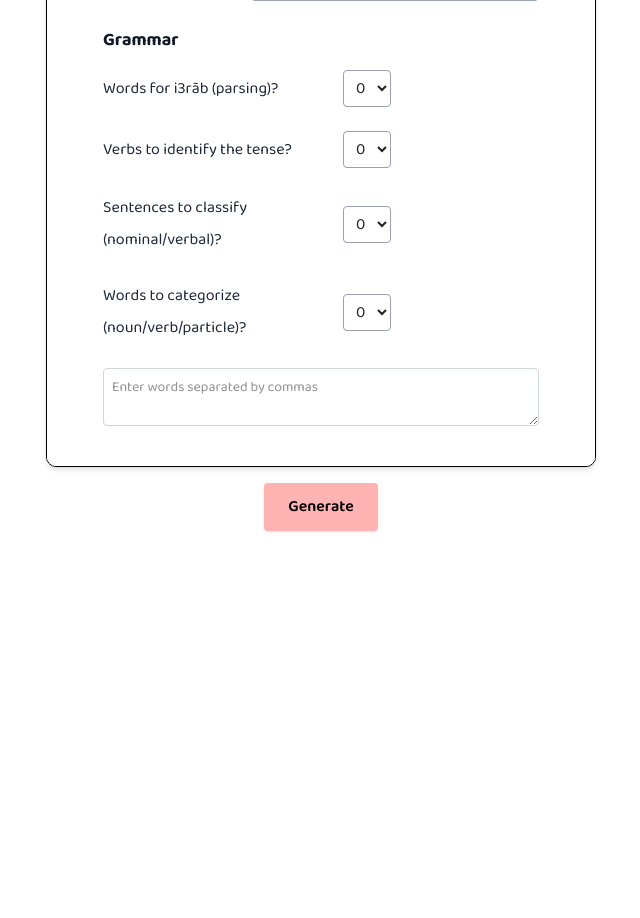
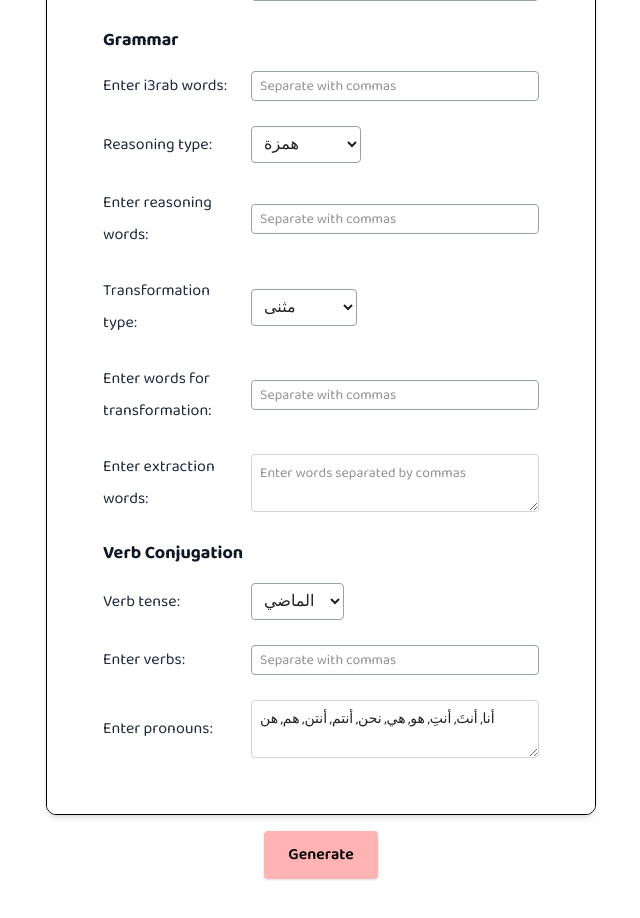
Before and after one commit to lynlyna04/AQG, a React (Vite) app in the folder QG/: page /generate-subjectopt in a window 1280 px wide. Shown: the part 480-1398 px from the top of the page, without its empty margins (319-959 px from the left). Before the commit the page ends 1091 px from the top, so only its background shows below. Built offline with nearby package versions, Linux system fonts and the light colour scheme.

Commit message:
all questions fixed

```diff
--- a/QG/src/Subjectopt.jsx
+++ b/QG/src/Subjectopt.jsx
@@ -3,8 +3,8 @@ import { useLanguage } from "./hooks/useLanguage";
 import { useState, useEffect } from "react";
 
 function Subjectopt() {
-  const [i3rabCount, setI3rabCount] = useState(0);
   const [i3rabWords, setI3rabWords] = useState([]);
+  const [i3rabInput, setI3rabInput] = useState(""); // New state for i3rab input field
   const [qCount, setQCount] = useState(0);
   const [userInputWords, setUserInputWords] = useState('');
   const [synoWords, setUserSynoWords] = useState("");
@@ -16,7 +16,6 @@ function Subjectopt() {
   const [isLoading, setIsLoading] = useState(false);
 
   // Store temporary values that will be applied to preview only when generate is clicked
-  const [tempI3rabCount, setTempI3rabCount] = useState(0);
   const [tempQCount, setTempQCount] = useState(0);
 
   // Get language from context - this will be used only for the left panel
@@ -24,13 +23,31 @@ function Subjectopt() {
   const [antonymsInput, setAntonymsInput] = useState("");
   const [parsedAntonyms, setParsedAntonyms] = useState([]);
   const [parsedSyno, setParsedSyno] = useState([]);
+  const [transformType, setTransformType] = useState("مثنى"); // Default transformation type
+  const [transformInput, setTransformInput] = useState("");
+
+  // New states for تعليل (grammatical reasoning)
+  const [taleelType, setTaleelType] = useState("همزة");
+  const [taleelWords, setTaleelWords] = useState("");
+  const [parsedTaleelWords, setParsedTaleelWords] = useState([]);
+
+  // New states for verb conjugation (تصريف الأفعال)
+  const [verbInput, setVerbInput] = useState("");
+  const [parsedVerbs, setParsedVerbs] = useState([]);
+  const [pronounsInput, setPronounsInput] = useState("أنا, أنتَ, أنتِ, هو, هي, نحن, أنتم, أنتن, هم, هن");
+  const [parsedPronouns, setParsedPronouns] = useState([]);
+  const [verbTense, setVerbTense] = useState("الماضي");
 
   // For the preview block, always use Arabic settings regardless of useLanguage
   const previewIsArabic = true;
 
   const handleChange = (event) => {
     setUserInputWords(event.target.value);
-    handleParseWords();
+  };
+
+  // Handler for i3rab input changes
+  const handleI3rabInputChange = (event) => {
+    setI3rabInput(event.target.value);
   };
 
   function handleParseWords() {
@@ -38,7 +55,7 @@ function Subjectopt() {
       .split(/[,،]/) // Regex to split on either , or ،
       .map(word => word.trim())
       .filter(Boolean);
-    setParsedWords(words); // Store in temporary state
+    setParsedWords(words);
   }
 
   function handleParseAntonyms() {
@@ -57,6 +74,71 @@ function Subjectopt() {
     setParsedSyno(words);
   }
 
+  // Function to parse and set i3rab words from the input
+  function handleParseI3rab() {
+    const words = i3rabInput
+      .split(/[,،]/)
+      .map(word => word.trim())
+      .filter(Boolean);
+    setI3rabWords(words);
+  }
+
+  // Function to parse and set تعليل words from input
+  function handleParseTaleelWords() {
+    const words = taleelWords
+      .split(/[,،]/)
+      .map(word => word.trim())
+      .filter(Boolean);
+    setParsedTaleelWords(words);
+  }
+
+  // Function to parse and set verbs from input
+  function handleParseVerbs() {
+    const verbs = verbInput
+      .split(/[,،]/)
+      .map(verb => verb.trim())
+      .filter(Boolean);
+    setParsedVerbs(verbs);
+  }
+
+  // Function to parse and set pronouns from input
+  function handleParsePronouns() {
+    const pronouns = pronounsInput
+      .split(/[,،]/)
+      .map(pronoun => pronoun.trim())
+      .filter(Boolean);
+    setParsedPronouns(pronouns);
+  }
+
+  const handleTransformTypeChange = (event) => {
+    setTransformType(event.target.value);
+  };
+
+  const handleTransformInputChange = (event) => {
+    setTransformInput(event.target.value);
+  };
+
+  // Handlers for تعليل (reasoning) input and type
+  const handleTaleelTypeChange = (event) => {
+    setTaleelType(event.target.value);
+  };
+
+  const handleTaleelWordsChange = (event) => {
+    setTaleelWords(event.target.value);
+  };
+
+  // Handlers for verb conjugation inputs
+  const handleVerbInputChange = (event) => {
+    setVerbInput(event.target.value);
+  };
+
+  const handlePronounsInputChange = (event) => {
+    setPronounsInput(event.target.value);
+  };
+
+  const handleVerbTenseChange = (event) => {
+    setVerbTense(event.target.value);
+  };
 
   useEffect(() => {
     const savedText = localStorage.getItem("subjectText");
@@ -64,22 +146,6 @@ function Subjectopt() {
       setPreviewText(savedText);
     }
   }, []);
-
-  // Remove the useEffect that updates i3rabWords whenever i3rabCount changes
-  // since we only want this to happen on Generate click
-
-  function getRandomWords(text, count) {
-    const words = text
-      .replace(/[.,/#!$%^&*;:{}=\-_`~()[\]؟،«»]/g, "") // remove Arabic & English punctuation
-      .split(/\s+/)
-      .filter(Boolean); // remove empty strings
-
-    // Shuffle the words randomly
-    const shuffled = [...words].sort(() => 0.5 - Math.random());
-
-    // Return the first `count` words
-    return shuffled.slice(0, count);
-  }
 
   useEffect(() => {
     const storedOptions = localStorage.getItem('subjectQuestions'); // ✅ correct key
@@ -99,17 +165,14 @@ function Subjectopt() {
     setIsLoading(true);
 
     // Apply the temporary values
-    setI3rabCount(tempI3rabCount);
     setQCount(tempQCount);
     handleParseSyno();
-    handleParseAntonyms(); // ✅ add this
-
-    if (tempI3rabCount > 0 && previewText) {
-      const selectedWords = getRandomWords(previewText, tempI3rabCount);
-      setI3rabWords(selectedWords);
-    } else {
-      setI3rabWords([]);
-    }
+    handleParseAntonyms();
+    handleParseWords();
+    handleParseI3rab(); // Parse the i3rab words on generate click
+    handleParseTaleelWords(); // Parse تعليل words on generate click
+    handleParseVerbs(); // Parse verbs for conjugation
+    handleParsePronouns(); // Parse pronouns for conjugation table
 
     setTimeout(() => {
       setIsLoading(false);
@@ -174,7 +237,6 @@ function Subjectopt() {
                 />
               </div>
 
-
               {/* Antonyms Input */}
               <div className="flex items-center mb-6 gap-2">
                 <p className="text-gray-800 w-35">
@@ -193,60 +255,87 @@ function Subjectopt() {
                 {language === "ar" ? "القواعد" : "Grammar"}
               </h3>
 
-              {/* iʿrāb Question */}
-              <div className="flex items-center mb-6">
-                <p className="text-gray-800 w-60">
-                  {language === "ar" ? "كم عدد الكلمات المطلوبة للإعراب؟" : "Words for i3rāb (parsing)?"}
+              {/* I3rab Input Field - New field for i3rab words */}
+              <div className="flex items-center gap-2 mb-6">
+                <p className="text-gray-800 w-35">
+                  {language === "ar" ? "أدخل كلمات الإعراب:" : "Enter i3rab words:"}
+                </p>
+                <input
+                  type="text"
+                  className="flex-grow border border-gray-400 rounded px-2 py-1 text-sm"
+                  placeholder={language === "ar" ? "افصل بين الكلمات بفواصل" : "Separate with commas"}
+                  value={i3rabInput}
+                  onChange={handleI3rabInputChange}
+                />
+              </div>
+
+              {/* تعليل (Grammatical reasoning) section */}
+              <div className="flex items-center mb-6 gap-2">
+                <p className="text-gray-800 w-35">
+                  {language === "ar" ? "نوع التعليل:" : "Reasoning type:"}
                 </p>
                 <select
                   className="border border-gray-400 rounded px-2 py-1"
-                  value={tempI3rabCount}
-                  onChange={(e) => setTempI3rabCount(parseInt(e.target.value))}
+                  value={taleelType}
+                  onChange={handleTaleelTypeChange}
                 >
-                  <option value="0">0</option>
-                  <option value="1">1</option>
-                  <option value="2">2</option>
-                  <option value="3">3</option>
+                  <option value="همزة">همزة</option>
+                  <option value="تاء مفتوحة">تاء مفتوحة</option>
+                  <option value="تاء مربوطة">تاء مربوطة</option>
+                  <option value="ألف لينة">ألف لينة</option>
                 </select>
               </div>
 
-              {/* Tense Identification */}
-              <div className="flex items-center mb-6">
-                <p className="text-gray-800 w-60">
-                  {language === "ar" ? "كم عدد الأفعال لتحديد الزمن؟" : "Verbs to identify the tense?"}
+              {/* تعليل words input */}
+              <div className="flex items-center mb-6 gap-2">
+                <p className="text-gray-800 w-35">
+                  {language === "ar" ? "أدخل كلمات التعليل:" : "Enter reasoning words:"}
                 </p>
-                <select className="border border-gray-400 rounded px-2 py-1">
-                  <option value="0">0</option>
-                  <option value="1">1</option>
-                  <option value="2">2</option>
-                  <option value="3">3</option>
+                <input
+                  type="text"
+                  className="flex-grow border border-gray-400 rounded px-2 py-1 text-sm"
+                  placeholder={language === "ar" ? "افصل بين الكلمات بفواصل" : "Separate with commas"}
+                  value={taleelWords}
+                  onChange={handleTaleelWordsChange}
+                />
+              </div>
+
+              {/* Transformation selector */}
+              <div className="flex items-center mb-6 gap-2">
+                <p className="text-gray-800 w-35">
+                  {language === "ar" ? "نوع التحويل:" : "Transformation type:"}
+                </p>
+                <select
+                  className="border border-gray-400 rounded px-2 py-1"
+                  value={transformType}
+                  onChange={handleTransformTypeChange}
+                >
+                  <option value="مثنى">مثنى</option>
+                  <option value="جمع مذكر">جمع مذكر</option>
+                  <option value="جمع مؤنث">جمع مؤنث</option>
+                  <option value="مفرد">مفرد</option>
                 </select>
               </div>
 
-              <div className="flex items-center mb-6">
-                <p className="text-gray-800 w-60">
-                  {language === "ar" ? "كم عدد الجمل لتحديد نوع الجملة؟" : "Sentences to classify (nominal/verbal)?"}
+              {/* Transformation input field */}
+              <div className="flex items-center mb-6 gap-2">
+                <p className="text-gray-800 w-35">
+                  {language === "ar" ? "أدخل الكلمات للتحويل:" : "Enter words for transformation:"}
                 </p>
-                <select className="border border-gray-400 rounded px-2 py-1">
-                  <option value="0">0</option>
-                  <option value="1">1</option>
-                  <option value="2">2</option>
-                  <option value="3">3</option>
-                </select>
+                <input
+                  type="text"
+                  className="flex-grow border border-gray-400 rounded px-2 py-1 text-sm"
+                  placeholder={language === "ar" ? "افصل بين الكلمات بفواصل" : "Separate with commas"}
+                  value={transformInput}
+                  onChange={handleTransformInputChange}
+                />
               </div>
 
-              <div className="flex items-center mb-6">
-                <p className="text-gray-800 w-60">
-                  {language === "ar" ? "كم عدد الكلمات لتحديد نوع الكلمة؟" : "Words to categorize (noun/verb/particle)?"}
+              {/* Extract Words Input Field */}
+                <div className="flex items-center gap-2 mb-6">
+                <p className="text-gray-800 w-35">
+                  {language === "ar" ? "أدخل كلمات للاستخراج :" : "Enter extraction words:"}
                 </p>
-                <select className="border border-gray-400 rounded px-2 py-1">
-                  <option value="0">0</option>
-                  <option value="1">1</option>
-                  <option value="2">2</option>
-                  <option value="3">3</option>
-                </select>
-              </div>
-              <div className="flex items-center gap-2 mb-2">
                 <textarea
                   className="flex-grow border border-gray-300 p-2 rounded text-sm"
                   rows="2"
@@ -254,12 +343,55 @@ function Subjectopt() {
                   value={userInputWords}
                   onChange={handleChange}
                 />
-                {/*<button
-                  onClick={handleParseWords}
-                  className="bg-[#FFB3B3] text-black font-semibold px-3 py-1 rounded shadow hover:bg-[#ffa1a1] transition text-sm"
+              </div>
+
+              {/* Verb Conjugation Section */}
+              <h3 className="text-lg font-bold text-gray-900 mb-4">
+                {language === "ar" ? "تصريف الأفعال" : "Verb Conjugation"}
+              </h3>
+
+              {/* Verb tense selector */}
+              <div className="flex items-center mb-6 gap-2">
+                <p className="text-gray-800 w-35">
+                  {language === "ar" ? "زمن الفعل:" : "Verb tense:"}
+                </p>
+                <select
+                  className="border border-gray-400 rounded px-2 py-1"
+                  value={verbTense}
+                  onChange={handleVerbTenseChange}
                 >
-                  تحليل
-                </button>*/}
+                  <option value="الماضي">الماضي</option>
+                  <option value="المضارع">المضارع</option>
+                  <option value="الأمر">الأمر</option>
+                </select>
+              </div>
+
+              {/* Verbs input */}
+              <div className="flex items-center mb-6 gap-2">
+                <p className="text-gray-800 w-35">
+                  {language === "ar" ? "أدخل الأفعال:" : "Enter verbs:"}
+                </p>
+                <input
+                  type="text"
+                  className="flex-grow border border-gray-400 rounded px-2 py-1 text-sm"
+                  placeholder={language === "ar" ? "افصل بين الأفعال بفواصل" : "Separate with commas"}
+                  value={verbInput}
+                  onChange={handleVerbInputChange}
+                />
+              </div>
+
+              {/* Pronouns input */}
+              <div className="flex items-center mb-6 gap-2">
+                <p className="text-gray-800 w-35">
+                  {language === "ar" ? "أدخل الضمائر:" : "Enter pronouns:"}
+                </p>
+                <textarea
+                  className="flex-grow border border-gray-300 p-2 rounded text-sm"
+                  rows="2"
+                  placeholder={language === "ar" ? "افصل بين الضمائر بفواصل" : "Enter pronouns separated by commas"}
+                  value={pronounsInput}
+                  onChange={handlePronounsInputChange}
+                />
               </div>
             </div>
           </div>
@@ -310,24 +442,26 @@ function Subjectopt() {
                   {parsedSyno.length > 0 && (
                     <li>
                       {language === "ar"
-        ? `أعط المرادفات للكلمات: ${parsedSyno.join("، ")}`
+                        ? `أعط مرادفات الكلمات التالية و وظفها في جملة مفيدة: ${parsedSyno.join("، ")}`
                         : `Give the synonyms of the words: ${parsedSyno.join(", ")}`}
                     </li>
                   )}
                   {parsedAntonyms.length > 0 && (
                     <li>
                       {language === "ar"
-        ? `أعط الأضداد للكلمات: ${parsedAntonyms.join("، ")}`
+                        ? `أعط الأضداد الكلمات التالية و وظفها في جملة مفيد : ${parsedAntonyms.join("، ")}`
                         : `Give the antonyms of the words: ${parsedAntonyms.join(", ")}`}
                     </li>
                   )}
                 </ol>
 
+                <h3 className="font-bold text-lg mt-6 mb-2">البناء اللغوي:</h3>
 
+<ol className="list-decimal mr-6 space-y-6">
 
-                <h3 className="font-bold text-lg mt-6 mb-2">البناء اللغوي:</h3>
-                <h3 className="font-semi-bold text-lg mt-6 mb-2">1- اعرب الكلمات التالية:</h3>
   {i3rabWords.length > 0 && (
+    <li>
+      <h3 className="font-semibold text-lg mb-2">اعرب الكلمات التالية:</h3>
       <table className="w-full border border-gray-300 text-sm mt-2">
         <thead>
           <tr className="bg-gray-100">
@@ -344,31 +478,80 @@ function Subjectopt() {
           ))}
         </tbody>
       </table>
+    </li>
   )}
 
-                <h3 className="font-semi-bold text-lg mt-6 mb-2">2- اكمل الجدول التالي:</h3>
+  {parsedTaleelWords.length > 0 && (
+    <li>
+      <h3 className="font-semibold text-lg mb-2">علل سبب كتابة {taleelType} في:</h3>
+      <ul className="list-disc mr-6 mt-1 pl-5">
+        {parsedTaleelWords.map((word, index) => (
+          <li key={index}>{word}</li>
+        ))}
+      </ul>
+    </li>
+  )}
+
   {parsedWords.length > 0 && (
+    <li>
+      <h3 className="font-semibold text-lg mb-2">استخرج من النص:</h3>
+      <table className="w-full border border-gray-300 text-sm mt-2 mb-4">
+        <thead>
+          <tr className="bg-gray-100">
+            {parsedWords.map((word, index) => (
+              <th className="border px-2 py-1 text-right" key={index}>{word}</th>
+            ))}
+          </tr>
+        </thead>
+        <tbody>
+          <tr>
+            {parsedWords.map((_, index) => (
+              <td className="border px-2 py-1" key={index}>...</td>
+            ))}
+          </tr>
+        </tbody>
+      </table>
+    </li>
+  )}
+
+  {transformInput && transformInput.trim() !== "" && (
+    <li>
+      <h3 className="font-semibold text-lg mb-2">
+        حول {transformInput.split(/[,،]/).map(word => word.trim()).join("، ")} إلى {transformType}.
+      </h3>
+    </li>
+  )}
+
+  {parsedVerbs.length > 0 && parsedPronouns.length > 0 && (
+    <li>
+      <h3 className="font-semibold text-lg mb-2">
+        صرف الآتي في {verbTense}:
+      </h3>
       <table className="w-full border border-gray-300 text-sm mt-2">
         <thead>
           <tr className="bg-gray-100">
-                        <th className="border px-2 py-1 text-right">الكلمة</th>
-                        <th className="border px-2 py-1 text-right">النوع</th>
-                        <th className="border px-2 py-1 text-right">الوظيفة</th>
-                        <th className="border px-2 py-1 text-right">الملاحظات</th>
+            <th className="border px-2 py-1 text-right">الضمائر</th>
+            {parsedVerbs.map((verb, index) => (
+              <th className="border px-2 py-1 text-right" key={index}>{verb}</th>
+            ))}
           </tr>
         </thead>
         <tbody>
-                      {parsedWords.map((word, index) => (
+          {parsedPronouns.map((pronoun, index) => (
             <tr key={index}>
-                          <td className="border px-2 py-1">{word}</td>
-                          <td className="border px-2 py-1">...</td>
-                          <td className="border px-2 py-1">...</td>
-                          <td className="border px-2 py-1">...</td>
+              <td className="border px-2 py-1">{pronoun}</td>
+              {parsedVerbs.map((_, verbIndex) => (
+                <td className="border px-2 py-1" key={verbIndex}>...</td>
+              ))}
             </tr>
           ))}
         </tbody>
       </table>
+    </li>
   )}
+
+</ol>
+
               </div>
             )}
           </div>
```
Lines whose indentation alone changed are shown as unchanged.
